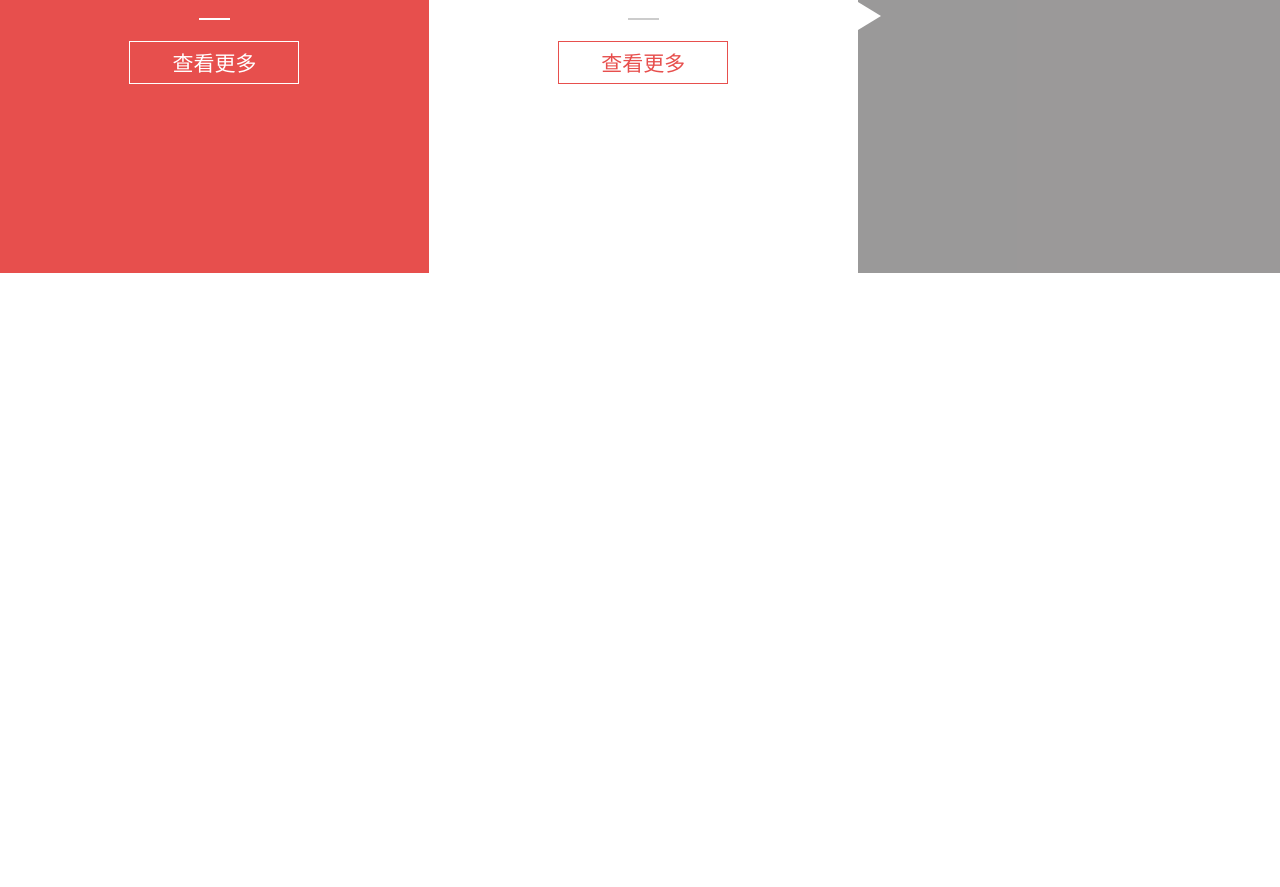
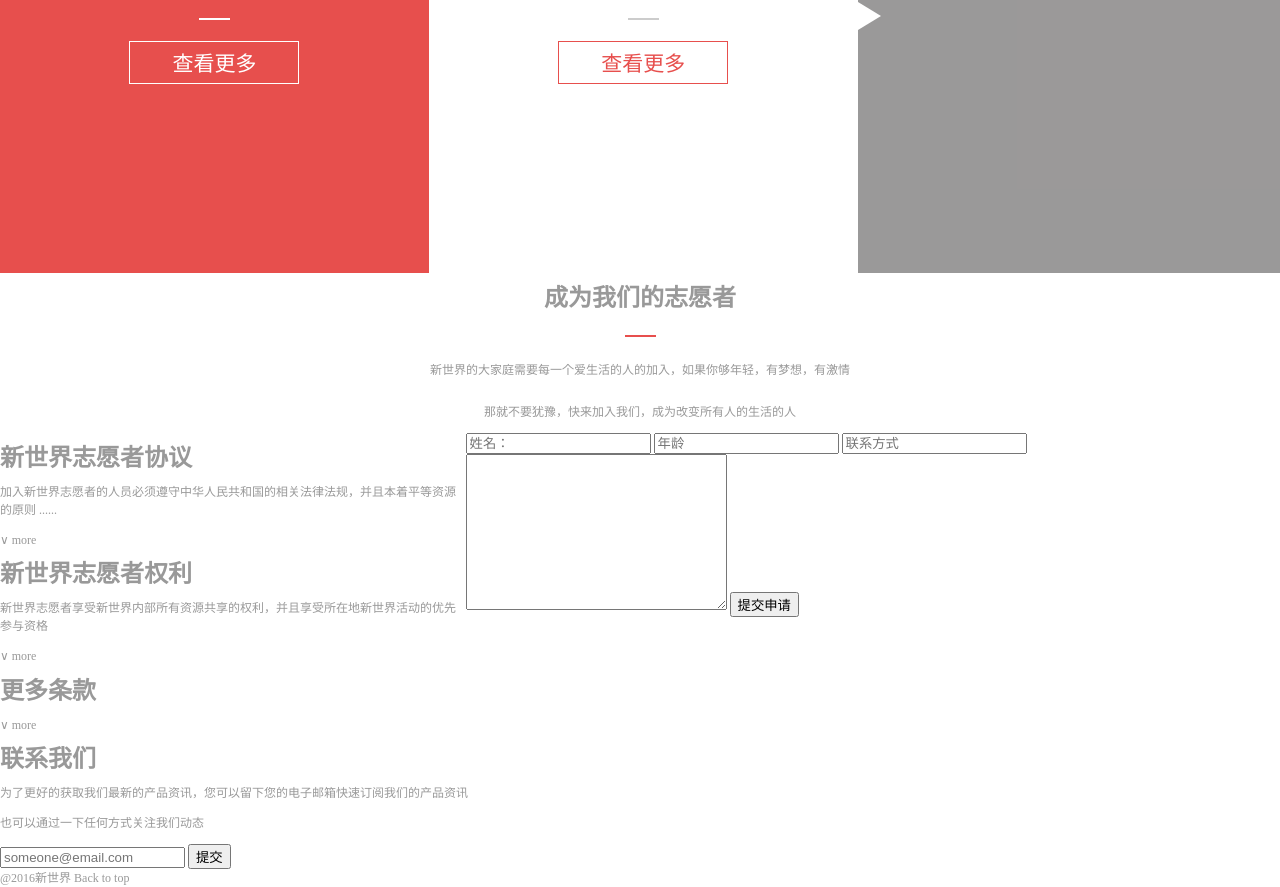
Before and after one commit to Alizhi5/task7, a plain HTML site: page izayl/index.html in a window 1280 px wide. Shown: the part 3114-4001 px from the top of the page. Before the commit the page ends 3387 px from the top, so only its background shows below. Drawn offline with Linux system fonts and the light colour scheme.

Commit message:
finisi html construct

```diff
--- a/izayl/index.html
+++ b/izayl/index.html
@@ -184,10 +184,59 @@
 			</div>
 		</div>
 	</div>
-	<div class="nw-form"></div>
-	<div class="nw-contact"></div>
+	<div class="nw-section-6 form">
+		<h1>成为我们的志愿者</h1>
+		<span class="divider red"></span>
+		<p>新世界的大家庭需要每一个爱生活的人的加入，如果你够年轻，有梦想，有激情</p>
+		<p>
+			那就不要犹豫，快来加入我们，成为改变所有人的生活的人
+		</p>
+		<div class="form-container">
+			<div class="nw-roles">
+				<ul>
+					<li>
+						<h1>新世界志愿者协议</h1>
+						<p>加入新世界志愿者的人员必须遵守中华人民共和国的相关法律法规，并且本着平等资源的原则 ......</p>
+						<span>&or;	more</span>
+					</li>
+					<li>
+						<h1>新世界志愿者权利</h1>
+						<p>新世界志愿者享受新世界内部所有资源共享的权利，并且享受所在地新世界活动的优先参与资格</p>
+						<span>&or;	more</span>
+					</li>
+					<li>
+						<h1>更多条款</h1>
+						<span>&or;	more</span>
+					</li>
+				</ul>
+			</div>
+			<form action="index.html">
+				<input type="text" name="name" placeholder="姓名：">
+				<input type="text" name="age" placeholder="年龄">
+				<input type="text" name="tel" placeholder="联系方式">
+				<textarea name="discrib" id="discrib" cols="30" rows="10"></textarea>
+				<button>提交申请</button>
+			</form>
+		</div>
+	</div>
+	<div class="nw-contact">
+		<h1>联系我们</h1>
+		<p>为了更好的获取我们最新的产品资讯，您可以留下您的电子邮箱快速订阅我们的产品资讯</p>
+		<p>也可以通过一下任何方式关注我们动态</p>
+		<input type="text" placeholder="someone@email.com">
+		<button>提交</button>
+		<div class="socials">
+			<i></i>
+			<i></i>
+			<i></i>
+			<i></i>
+		</div>
+	</div>
 
-	<footer></footer>
+	<footer>
+		<span>@2016新世界</span>
+		<span>Back to top</span>
+	</footer>
 
 </body>
 </html>
--- a/izayl/style.css
+++ b/izayl/style.css
@@ -362,3 +362,16 @@ nav ul{
 	background-color: #E74F4D;
 }
 /* End Section-5 news*/
+
+/* Begin Section-6 form*/
+.form{
+	display: flex;
+	flex-direction: column;
+	justify-content: center;
+	align-items: center;
+}
+.form .form-container{
+	display: flex;
+	justify-content: center;
+}
+/* End form*/
```
